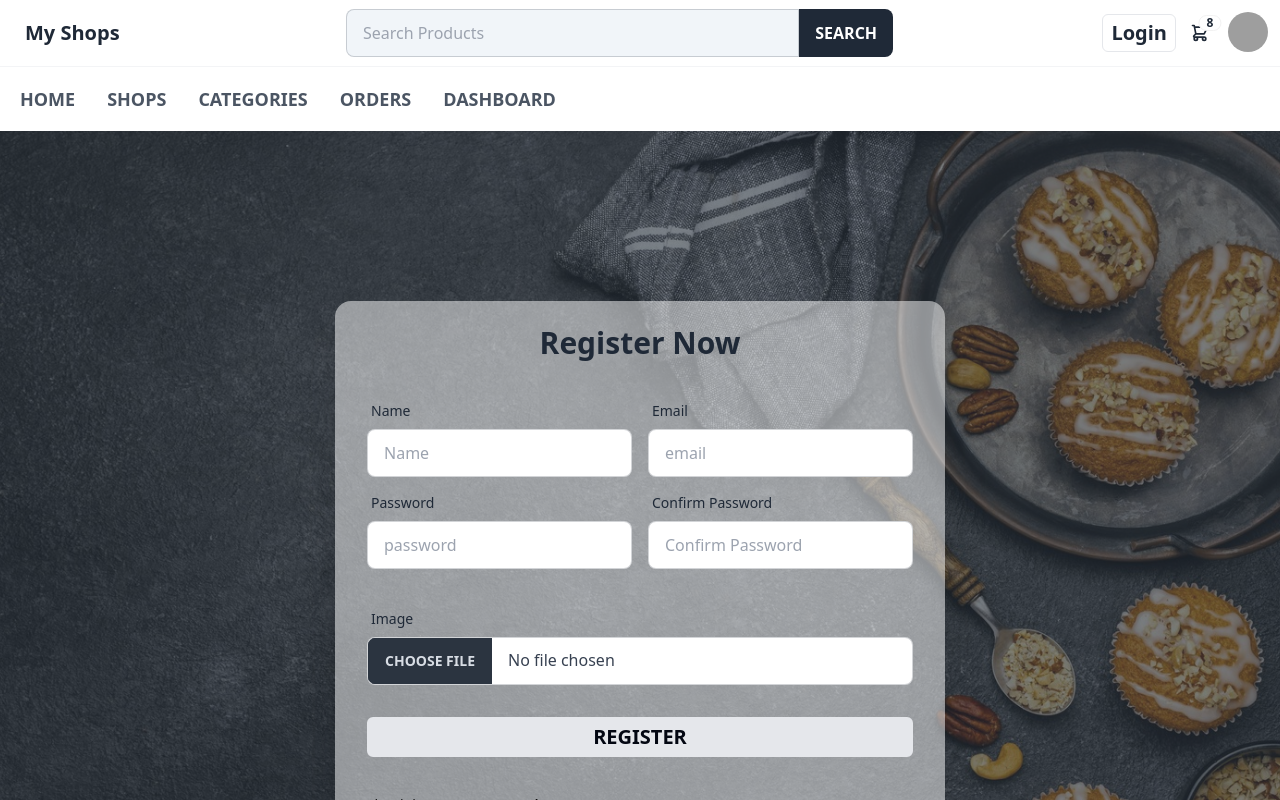
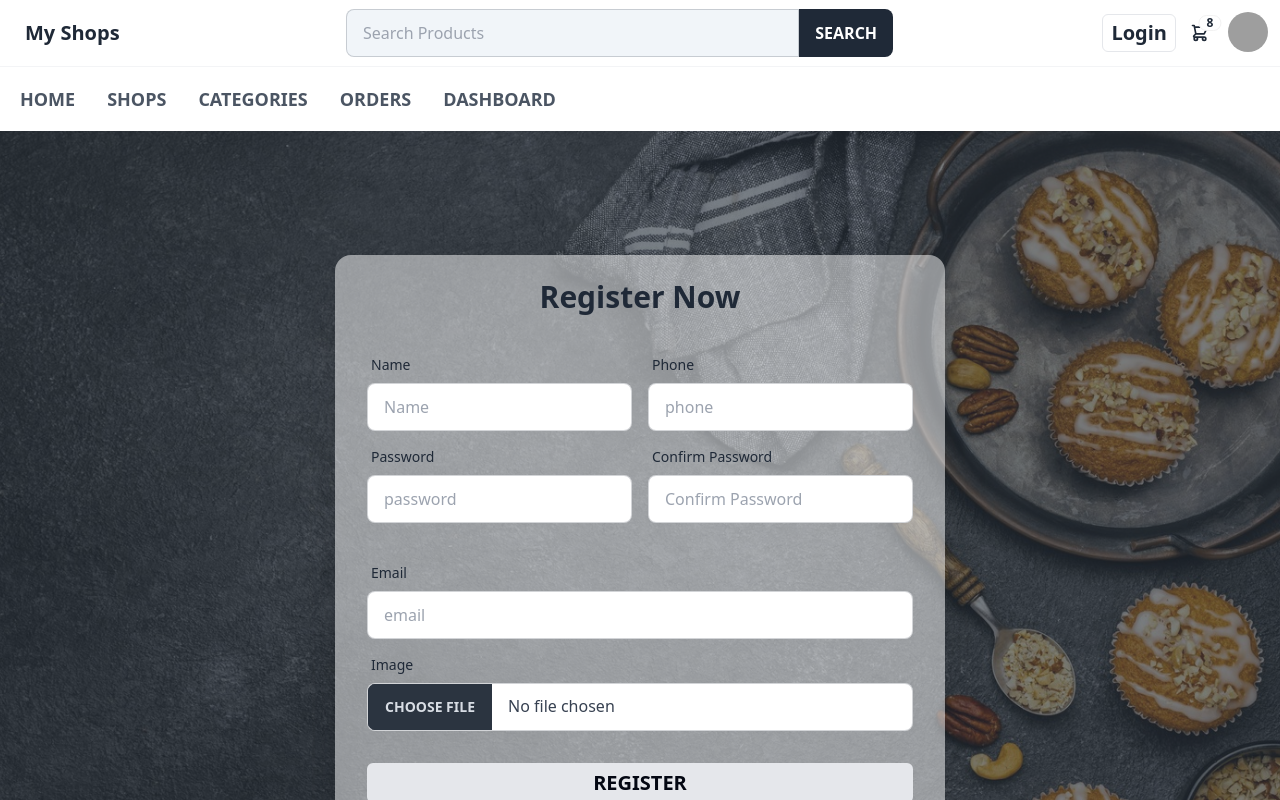
Before and after one commit to mohammadmukhter/multivendor-ecommerce-client, a React (Vite) app: page /register in a window 1280 px wide. Shown: the top 800 px of the page. Built offline with nearby package versions, Linux system fonts and the light colour scheme; grey boxes are pictures that could not be loaded.

Commit message:
user phone  field added

```diff
--- a/src/pages/Register/Register.jsx
+++ b/src/pages/Register/Register.jsx
@@ -87,19 +87,20 @@ const Register = () => {
                         </span>
                       )}
                     </div>
+
                     <div className="form-control">
                       <label className="label">
-                        <span className="label-text">Email</span>
+                        <span className="label-text">Phone</span>
                       </label>
                       <input
-                        type="email"
-                        placeholder="email"
-                        {...register("email", { required: true })}
+                        type="text"
+                        placeholder="phone"
+                        {...register("phone", { required: true })}
                         className="input input-bordered"
                       />
-                      {errors.email && (
+                      {errors.phone && (
                         <span className="text-red-600 text-left text-sm w-64 mt-1">
-                          Email is required
+                          phone is required
                         </span>
                       )}
                     </div>
@@ -157,6 +158,24 @@ const Register = () => {
                   <label className="label">
                     <span className="text-red-600 mx-auto">{error}</span>
                   </label>
+
+                  <div className="form-control">
+                    <label className="label">
+                      <span className="label-text">Email</span>
+                    </label>
+                    <input
+                      type="email"
+                      placeholder="email"
+                      {...register("email", { required: true })}
+                      className="input input-bordered"
+                    />
+                    {errors.email && (
+                      <span className="text-red-600 text-left text-sm w-64 mt-1">
+                        Email is required
+                      </span>
+                    )}
+                  </div>
+
                   <div className="form-control">
                     <label className="label">
                       <span className="label-text">Image</span>
```
